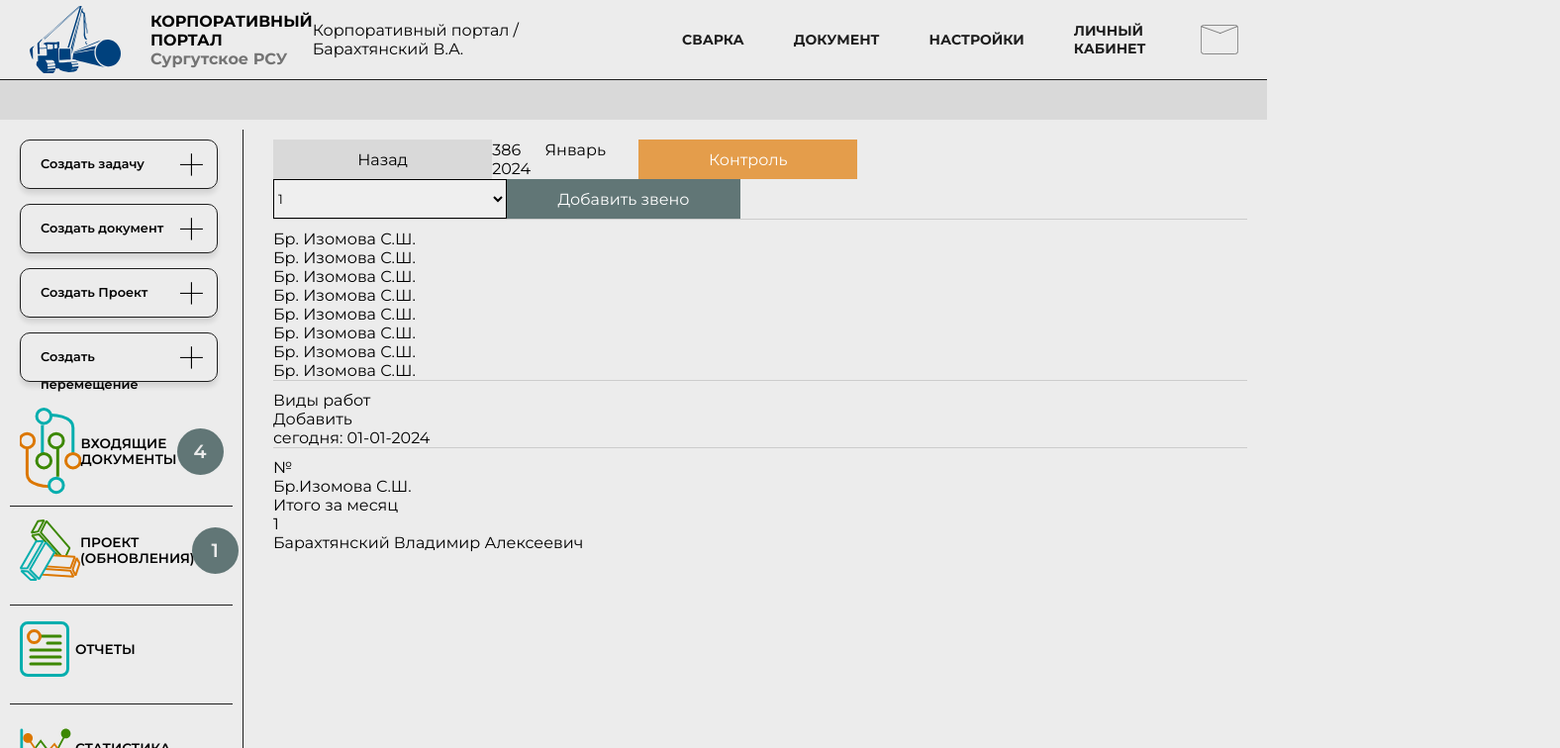
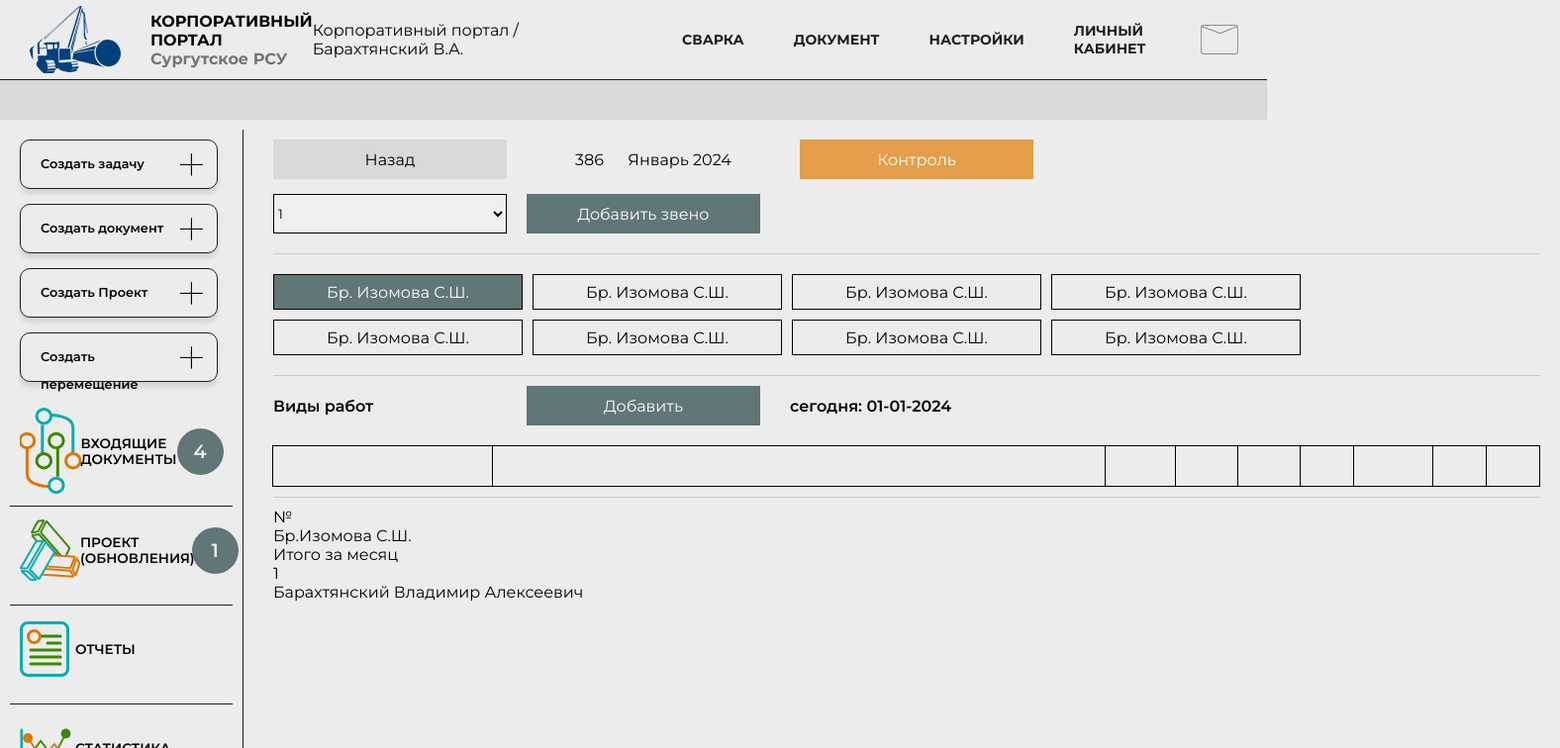
Before and after one commit to DreaMessiah/Portal, a React (Create React App) app in the folder client/: page /tabelwelding in a window 1280 px wide. Shown: the top 756 px of the page at 99% size, 1576 px wide, since content can reach past the window. Built offline with nearby package versions, Linux system fonts and the light colour scheme.

Commit message:
dont work style. want do it

```diff
--- a/client/src/components/welding/tabelwelding/tabelform.scss
+++ b/client/src/components/welding/tabelwelding/tabelform.scss
@@ -46,14 +46,17 @@
     }
   }
   .tabwelding_header_newcrewblock{
-
+    margin-top: 15px;
     display: flex;
-    justify-content: flex-start;
+    justify-content: space-between;
     align-items: center;
+    width: calc(236px * 2 + 20px);
+    margin-bottom: 20px;
     .tabwelding_header_newcrewblock_select{
       width: 236px;
       height: 40px;
       border: 1px solid #000;
+
     }
     .tabwelding_header_newcrewblock_plusbtn{
       width: 236px;
@@ -65,4 +68,160 @@
       color: #FFF;
     }
   }
+
+
+
 }
+
+.tabwelding_crews{
+  width: 100%;
+  display: flex;
+  justify-content: flex-start;
+  flex-wrap: wrap;
+  margin-bottom: 20px;
+  .tabwelding_crews_block{
+    margin: 10px 10px 0 0;
+    width: 250px;
+    height: 34px;
+    border: 1px solid #000;
+    display: flex;
+    justify-content: center;
+    align-items: center;
+    cursor: pointer;
+    transition: 0.2s;
+  }
+  .tabwelding_crews_block:hover{
+    background: #617676;
+    opacity: 0.9;
+    color: #D9D9D9;
+    transition: 0.2s;
+  }
+
+  .bgactive{
+    background: #617676;
+    color: #FFF;
+  }
+  .bgactive:hover{
+    background: #617676;
+    color: #FFF;
+  }
+}
+
+.tabwelding_viewswork{
+  display: flex;
+  flex-direction: column;
+  width: 100%;
+  margin-bottom: 10px;
+  .tabwelding_viewswork_upper {
+    display: flex;
+    justify-content: flex-start;
+    align-items: center;
+    .tabwelding_viewswork_upper_title{
+      width: 236px;
+      margin-right: 20px;
+      font-weight: 600;
+    }
+    .tabwelding_viewswork_upper_plusbtn{
+      width: 236px;
+      height: 40px;
+      display: flex;
+      justify-content: center;
+      align-items: center;
+      color: #FFF;
+      margin-right: 30px;
+      background: #617676;
+    }
+    .tabwelding_viewswork_upper_date{
+      font-weight: 600;
+    }
+  }
+}
+
+.tabwelding_viewswork_tabel{
+  display: flex;
+  flex-direction: column;
+  justify-content: flex-start;
+  align-items: flex-start;
+  width: 100%;
+  margin-top: 20px;
+  overflow: visible;
+  .tabwelding_viewswork_tabel_strock{
+    width: 100%;
+    display: flex;
+    justify-content: start;
+
+    .tabwelding_viewswork_tabel_strock_head{
+      width: 250px;
+      min-height: 40px;
+      display: flex;
+      border: 1px solid #000;
+      margin-left: -1px;
+
+      .tabwelding_viewswork_tabel_strock_head_up{
+        width: 100%;
+        height: 30px;
+        display: flex;
+        justify-content: space-between;
+      }
+      .tabwelding_viewswork_tabel_strock_head_fio{
+
+      }
+    }
+    .tabwelding_viewswork_tabel_strock_calendar{
+      width: 700px;
+      min-height: 40px;
+      display: flex;
+      border: 1px solid #000;
+      margin-left: -1px;
+    }
+    .tabwelding_viewswork_tabel_strock_itogy{
+      width: 80px;
+      min-height: 40px;
+      display: flex;
+      border: 1px solid #000;
+      margin-left: -1px;
+    }
+    .tabwelding_viewswork_tabel_strock_project{
+      width: 70px;
+      min-height: 40px;
+      display: flex;
+      border: 1px solid #000;
+      margin-left: -1px;
+    }
+    .tabwelding_viewswork_tabel_strock_start{
+      width: 70px;
+      min-height: 40px;
+      display: flex;
+      border: 1px solid #000;
+      margin-left: -1px;
+    }
+    .tabwelding_viewswork_tabel_strock_delta{
+      width: 60px;
+      min-height: 40px;
+      display: flex;
+      border: 1px solid #000;
+      margin-left: -1px;
+    }
+    .tabwelding_viewswork_tabel_strock_norma{
+      width: 90px;
+      min-height: 40px;
+      display: flex;
+      border: 1px solid #000;
+      margin-left: -1px;
+    }
+    .tabwelding_viewswork_tabel_strock_cover{
+      width: 60px;
+      min-height: 40px;
+      display: flex;
+      border: 1px solid #000;
+      margin-left: -1px;
+    }
+    .tabwelding_viewswork_tabel_strock_complite{
+      width: 60px;
+      min-height: 40px;
+      display: flex;
+      border: 1px solid #000;
+      margin-left: -1px;
+    }
+  }
+}
```
